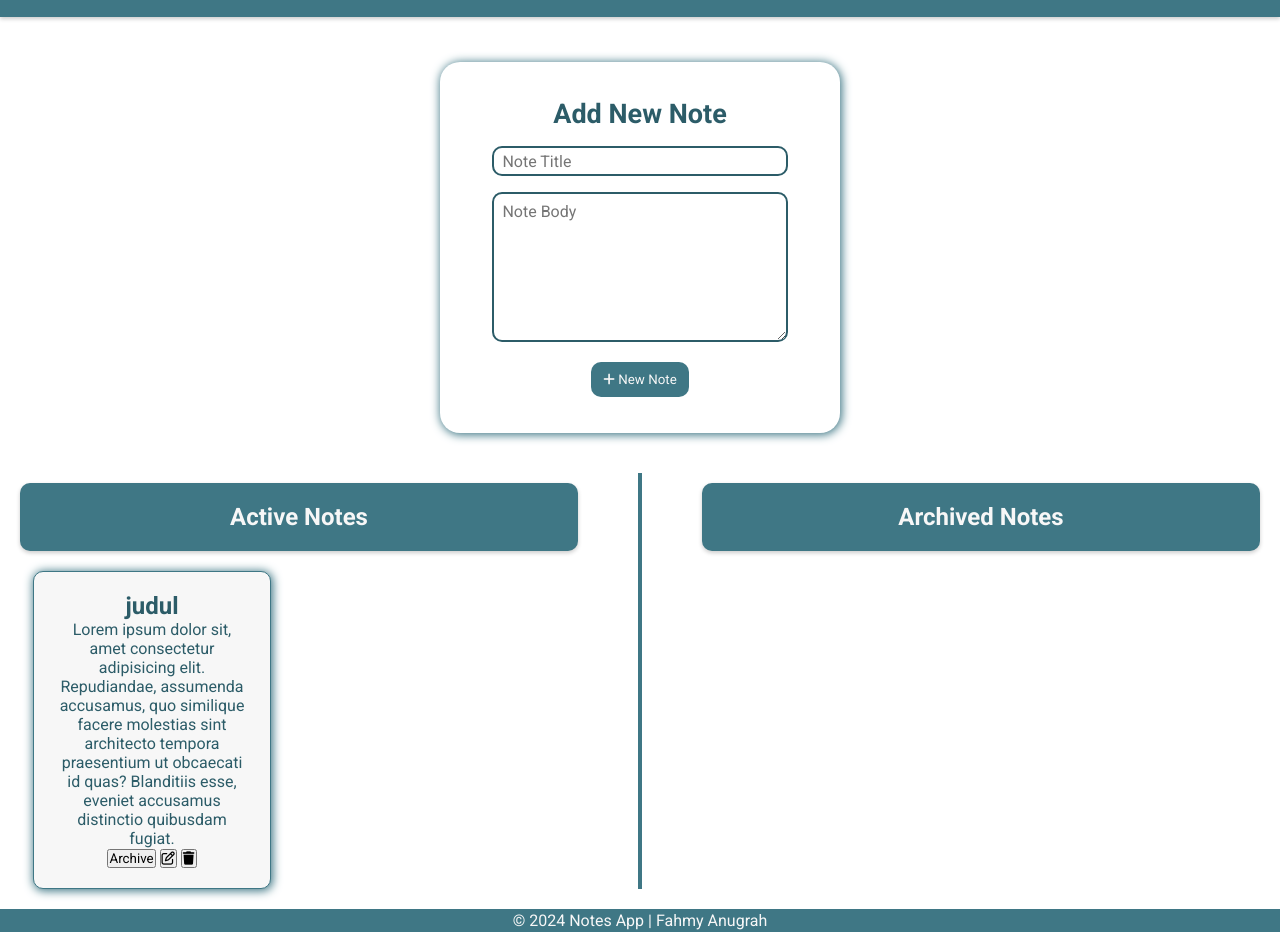
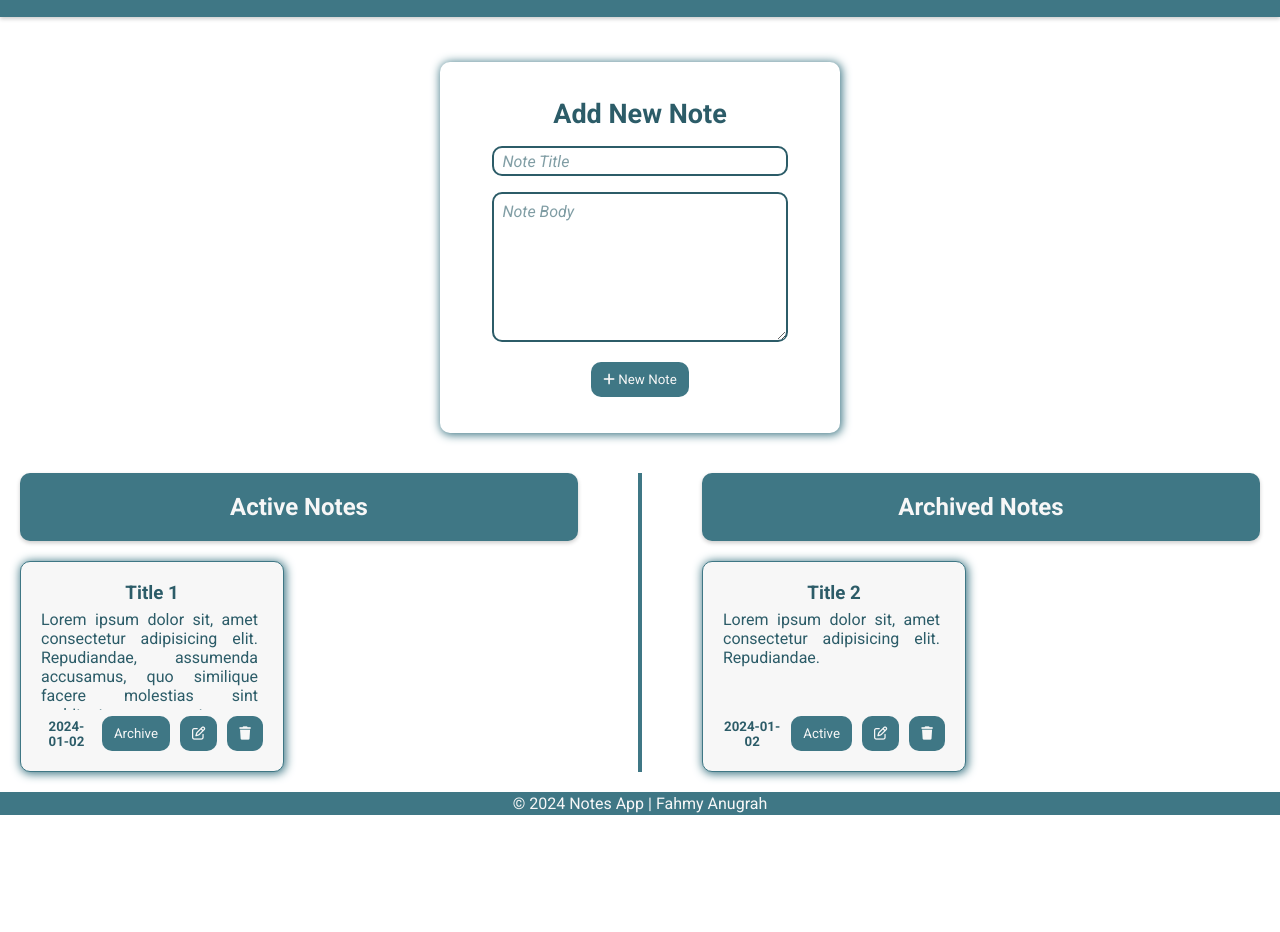
Before and after one commit to skr-g16/notes-app, a plain HTML site: page index.html in a window 1280 px wide. Shown: the part 61-993 px from the top of the page. After the commit the page ends 876 px from the top, so only its background shows below. Drawn offline with Linux system fonts and the light colour scheme.

Commit message:
update style and card

```diff
--- a/index.html
+++ b/index.html
@@ -52,14 +52,15 @@
           </div>
           <div class="active-notes-body">
             <div class="note-card">
-              <h2>judul</h2>
+              <h3>Title 1</h3>
               <p>
                 Lorem ipsum dolor sit, amet consectetur adipisicing elit.
                 Repudiandae, assumenda accusamus, quo similique facere molestias
                 sint architecto tempora praesentium ut obcaecati id quas?
                 Blanditiis esse, eveniet accusamus distinctio quibusdam fugiat.
               </p>
-              <div class="button-container">
+              <div class="button-date-container">
+                <h5 class="date-create">2024-01-02</h5>
                 <button class="button-change-status">Archive</button>
                 <button class="button-edit">
                   <i class="fa-regular fa-pen-to-square"></i>
@@ -79,8 +80,23 @@
             <h2>Archived Notes</h2>
           </div>
           <div class="archived-notes-body">
-            <!-- <div class="note-card">Archived Note 1</div>
-            <div class="note-card">Archived Note 2</div> -->
+            <div class="note-card">
+              <h3>Title 2</h3>
+              <p>
+                Lorem ipsum dolor sit, amet consectetur adipisicing elit.
+                Repudiandae.
+              </p>
+              <div class="button-date-container">
+                <h5 class="date-create">2024-01-02</h5>
+                <button class="button-change-status">Active</button>
+                <button class="button-edit">
+                  <i class="fa-regular fa-pen-to-square"></i>
+                </button>
+                <button class="button-delete">
+                  <i class="fa-solid fa-trash"></i>
+                </button>
+              </div>
+            </div>
           </div>
         </div>
       </div>
--- a/style.css
+++ b/style.css
@@ -4,6 +4,7 @@
   box-sizing: border-box;
   font-family: "Roboto", sans-serif;
 }
+
 html,
 body {
   height: 100%;
@@ -33,12 +34,11 @@ header {
   max-width: 400px;
   margin: 20px auto;
   padding: 20px;
-  border-radius: 15px;
   font-size: large;
   margin-top: 2.5em;
   padding: 2em;
   box-shadow: 1px 1px 10px 1px #3f7785;
-  border-radius: 20px;
+  border-radius: 10px;
   color: #2c5c68;
 }
 .title {
@@ -64,7 +64,12 @@ header {
   border: 2px solid #2c5c68;
 }
 
-.button-add-notes {
+::placeholder {
+  color: rgba(44, 92, 104, 0.6);
+  font-style: italic;
+}
+
+button {
   border-radius: 10px;
   background-color: #3f7785;
   color: #f7f7f7;
@@ -73,9 +78,14 @@ header {
   transition: ease-in-out 0.2s;
 }
 
-.button-add-notes:hover {
+button:hover {
   cursor: pointer;
   background-color: #2c5c68;
+}
+
+button:active {
+  transform: scale(0.98);
+  box-shadow: 0 5px 8px rgba(0, 0, 0, 0.2);
 }
 
 .wrapper-notes {
@@ -108,17 +118,6 @@ header {
   margin-top: 20px;
 }
 
-.note-card {
-  min-height: 100px;
-  background-color: #f7f7f7;
-  padding: 20px;
-  width: 90%;
-  border-radius: 10px;
-  box-shadow: 1px 1px 10px 1px #3f7785;
-  text-align: center;
-  border: 1px solid #3f7785;
-}
-
 .active-notes-head,
 .archived-notes-head {
   width: 100%;
@@ -128,11 +127,62 @@ header {
   padding: 20px;
   border-radius: 10px;
   text-align: center;
-  margin: 10px auto;
+  margin: auto;
   box-shadow: 0 2px 4px rgba(0, 0, 0, 0.2);
   white-space: nowrap;
   overflow: hidden;
   text-overflow: ellipsis;
+}
+
+.note-card {
+  background-color: #f7f7f7;
+  padding: 20px;
+  width: 100%;
+  border-radius: 10px;
+  box-shadow: 1px 1px 10px 1px #3f7785;
+  text-align: center;
+  border: 1px solid #3f7785;
+}
+
+.note-card h3 {
+  margin-bottom: 6px;
+}
+
+.note-card p {
+  min-height: 100px;
+  max-height: 100px;
+  margin-bottom: 6px;
+  text-align: justify;
+  overflow: auto;
+  overflow-y: scroll;
+  scroll-behavior: smooth;
+  padding-right: 5px;
+}
+
+.note-card p::-webkit-scrollbar {
+  width: 4px;
+}
+.note-card p::-webkit-scrollbar-thumb {
+  background-color: #3f7785;
+  border-radius: 10px;
+}
+
+.note-card,
+.active-notes-head,
+.archived-notes-head {
+  transition: transform 0.3s ease, box-shadow 0.3s ease;
+}
+
+.note-card:hover {
+  transform: scale(1.02);
+  box-shadow: 1px 1px 15px 2px rgba(63, 119, 133, 0.5);
+}
+
+.button-date-container {
+  align-items: center;
+  display: flex;
+  justify-content: space-evenly;
+  gap: 10px;
 }
 
 footer {
@@ -166,4 +216,15 @@ footer {
   .archived-notes-body {
     grid-template-columns: 1fr;
   }
+
+  .add-notes,
+  .note-card {
+    padding: 15px;
+    margin: 10px auto;
+  }
+  .add-notes h2,
+  .active-notes-head h2,
+  .archived-notes-head h2 {
+    font-size: 1.5em;
+  }
 }
```
